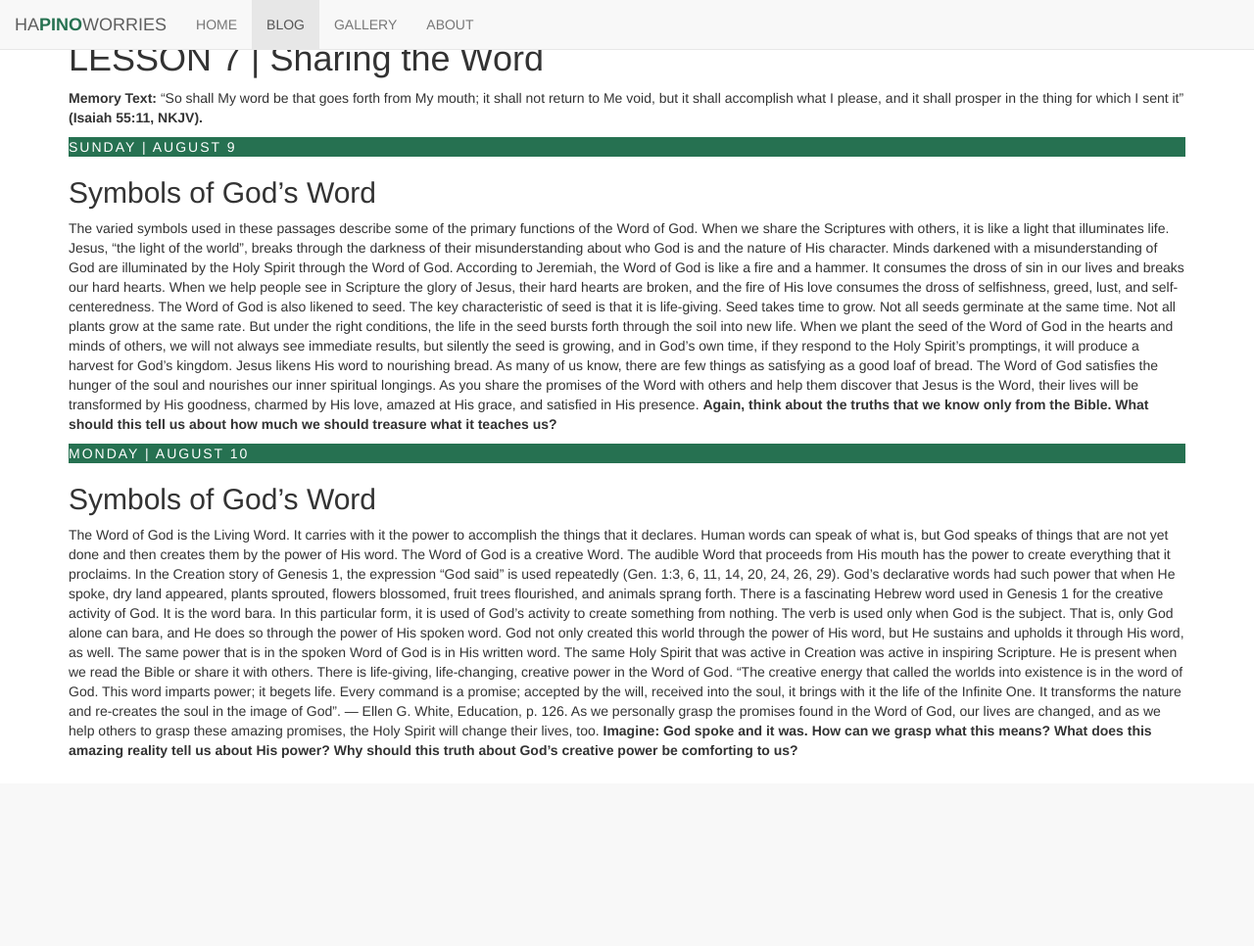
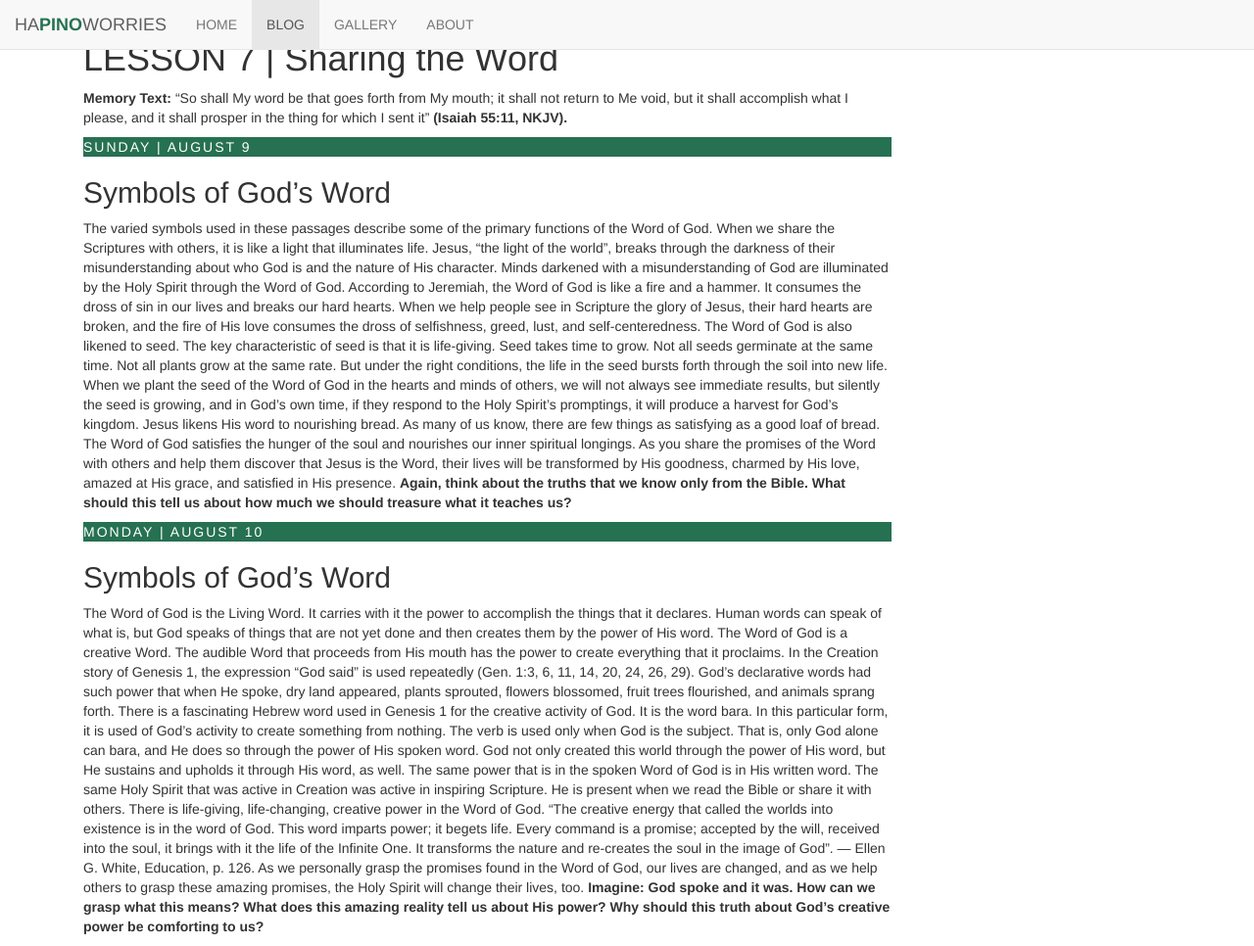
Before and after one commit to Dhelan/d4dendel, a PHP site: page /blog.php in a window 1280 px wide. Shown: the whole page at 98% size. Before the commit the page ends 774 px from the top, so only its background shows below. Run offline with PHP 8.4, Linux system fonts and the light colour scheme.

Commit message:
Update blog.php

```diff
--- a/blog.php
+++ b/blog.php
@@ -27,8 +27,10 @@
 	    </ul>
 	  </div>
 	</nav>
+
 	<div class = "container">
-		<div class="post">
+		<div class="col-sm-9">
+		<div class="post span-8">
 			<div class="date">THIS WEEK</div>
 			<h1>LESSON 7 | Sharing the Word</h1>
 			<p><b>Memory Text: </b>“So shall My word be that goes forth from My mouth; it shall not return to Me void, but it shall accomplish what I please, and it shall prosper in the thing for which I sent it” <b>(Isaiah 55:11, NKJV).</b></q></p?
@@ -62,6 +64,7 @@
 
 			<b>Imagine: God spoke and it was. How can we grasp what this means? What does this amazing reality tell us about His power? Why should this truth about God’s creative power be comforting to us?</b></p>
 		</div>
+		</div>
 	</div>
 </body>
 </html>
```
